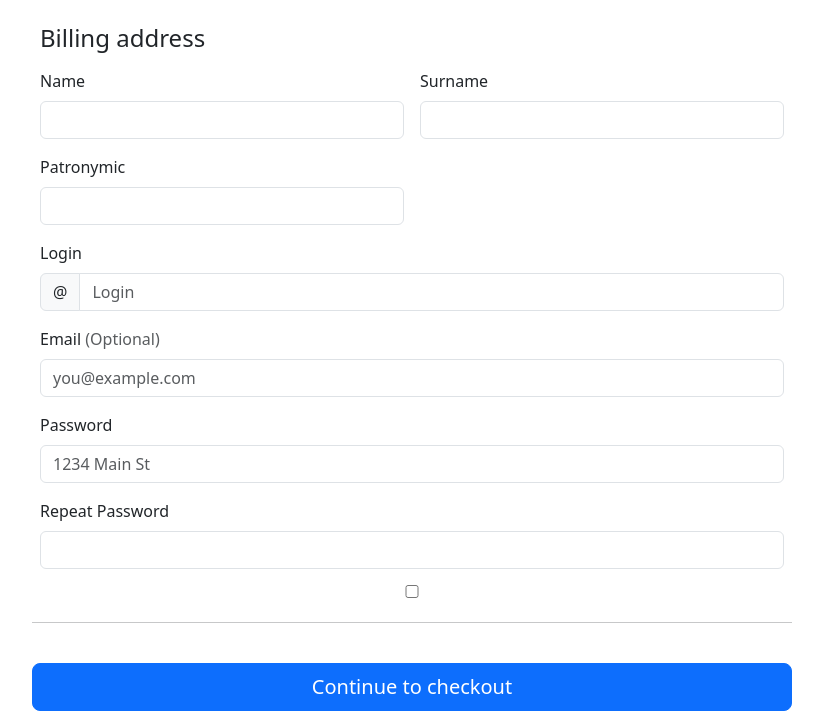
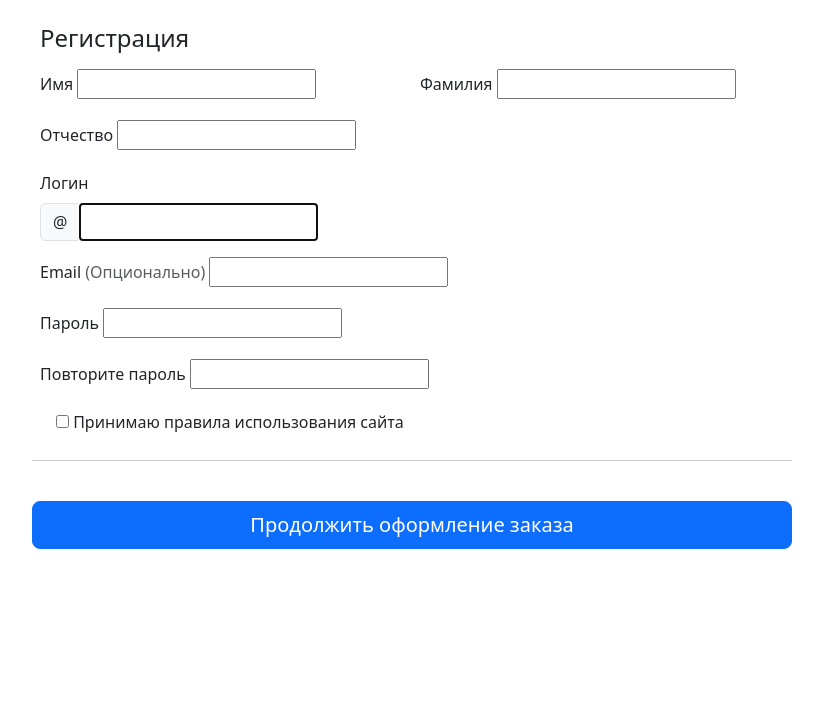
Before and after one commit to Gvyganovsky/django, a Django app: page /register/ in a window 1280 px wide. Shown: the part 73-800 px from the top of the page, without its empty margins (42-865 px from the left). Run offline with Django 5.2, Linux system fonts and the light colour scheme.

Commit message:
register

```diff
--- a/djangoProject/urls.py
+++ b/djangoProject/urls.py
@@ -7,7 +7,7 @@ from django.urls import path, include
 from django.contrib.auth.views import LoginView, LogoutView
 
 from general import views
-from general.views import RegisterView, index
+from general.views import index
 
 urlpatterns = [
     path('admin/', admin.site.urls),
@@ -15,7 +15,7 @@ urlpatterns = [
     path('product/<int:product_id>', views.product),
 
     path('accounts/', include('django.contrib.auth.urls')),
-    path('register/', RegisterView.as_view(), name='register'),
+    path('register/', views.register, name='register'),
 
     path('about/', views.about),
     path('contact/', views.contact),
--- a/general/forms.py
+++ b/general/forms.py
@@ -1,12 +1,21 @@
+from django.contrib.auth import get_user_model
 from django.contrib.auth.forms import UserCreationForm
-from django.forms import forms, CharField, DecimalField, ChoiceField
+from django.core.exceptions import ValidationError
+from django.forms import forms, CharField, DecimalField, ChoiceField, PasswordInput, BooleanField, EmailField
 
 from flowershop.models import CustomUser
 
 
-class RegisterForm(UserCreationForm):
-    class Meta(UserCreationForm.Meta):
+class RegistrationForm(UserCreationForm):
+    first_name = CharField(max_length=30, required=True, help_text='Обязательное поле.')
+    last_name = CharField(max_length=30, required=True, help_text='Обязательное поле.')
+    patronymic = CharField(max_length=30, required=True, help_text='Обязательное поле.')
+    email = EmailField(required=True, help_text='Введите действительный email адрес.')
+    rules = BooleanField(required=True, help_text='Примите правила использования сайта.')
+
+    class Meta:
         model = CustomUser
+        fields = ['first_name', 'last_name', 'patronymic', 'username', 'email', 'password1', 'password2', 'rules']
 
 
 class ProductFilterForm(forms.Form):
--- a/general/templates/registration/register.html
+++ b/general/templates/registration/register.html
@@ -16,87 +16,87 @@
 
     <main>
         <div class="col-md-7 col-lg-8">
-            <h4 class="mb-3">Billing address</h4>
-            <form class="needs-validation" method="post">
+            <h4 class="mb-3">Регистрация</h4>
+            <form class="needs-validation" method="post" action="{% url 'register' %}">
                 {% csrf_token %}
                 <div class="row g-3">
                     <div class="col-sm-6">
-                        <label for="firstName" class="form-label">Name</label>
-                        <input type="text" class="form-control" id="firstName" name="firstname" placeholder="" value=""
-                               required>
+                        <label for="firstName" class="form-label">Имя</label>
+                        {{ form.first_name }}
                         <div class="invalid-feedback">
-                            Valid first name is required.
+                            {{ form.first_name.errors }}
                         </div>
                     </div>
 
                     <div class="col-sm-6">
-                        <label for="lastName" class="form-label">Surname</label>
-                        <input type="text" class="form-control" id="lastName" name="lastname" placeholder="" value=""
-                               required>
+                        <label for="lastName" class="form-label">Фамилия</label>
+                        {{ form.last_name }}
                         <div class="invalid-feedback">
-                            Valid last name is required.
+                            {{ form.last_name.errors }}
                         </div>
                     </div>
 
                     <div class="col-sm-6">
-                        <label for="lastName" class="form-label">Patronymic</label>
-                        <input type="text" class="form-control" id="patronymic" name="patronymic" placeholder=""
-                               value=""
-                               required>
+                        <label for="patronymic" class="form-label">Отчество</label>
+                        {{ form.patronymic }}
                         <div class="invalid-feedback">
-                            Valid patronymic is required.
+                            {{ form.patronymic.errors }}
                         </div>
                     </div>
 
                     <div class="col-12">
-                        <label for="username" class="form-label">Login</label>
+                        <label for="username" class="form-label">Логин</label>
                         <div class="input-group has-validation">
                             <span class="input-group-text">@</span>
-                            <input type="text" class="form-control" id="username" name="username" placeholder="Login"
-                                   required>
+                            {{ form.username }}
                             <div class="invalid-feedback">
-                                Your login is required.
+                                {{ form.username.errors }}
                             </div>
                         </div>
                     </div>
 
                     <div class="col-12">
-                        <label for="email" class="form-label">Email <span class="text-body-secondary">(Optional)</span></label>
-                        <input type="email" class="form-control" id="email" name="email" placeholder="you@example.com">
+                        <label for="email" class="form-label">Email <span
+                                class="text-body-secondary">(Опционально)</span></label>
+                        {{ form.email }}
                         <div class="invalid-feedback">
-                            Please enter a valid email address for shipping updates.
+                            {{ form.email.errors }}
                         </div>
                     </div>
 
                     <div class="col-12">
-                        <label for="address" class="form-label">Password</label>
-                        <input type="password" class="form-control" id="password" name="password1"
-                               placeholder="1234 Main St" required>
+                        <label for="password" class="form-label">Пароль</label>
+                        {{ form.password1 }}
                         <div class="invalid-feedback">
-                            Please enter your password.
+                            {{ form.password1.errors }}
                         </div>
                     </div>
 
                     <div class="col-12">
-                        <label for="address" class="form-label">Repeat Password</label>
-                        <input type="password" class="form-control" id="repeatpassword" name="password2"
-                               required>
+                        <label for="repeatpassword" class="form-label">Повторите пароль</label>
+                        {{ form.password2 }}
                         <div class="invalid-feedback">
-                            Please enter your password.
+                            {{ form.password2.errors }}
                         </div>
                     </div>
 
-                    <input type="checkbox">
+                    <div class="col-12 form-check">
+                        {{ form.rules }}
+                        <label class="form-check-label" for="rules">Принимаю правила использования сайта</label>
+                        <div class="invalid-feedback">
+                            {{ form.rules.errors }}
+                        </div>
+                    </div>
 
-
-                    {% if form.errors %}
-                        {{ form.errors }}
+                    {% if form.non_field_errors %}
+                        <div class="col-12 alert alert-danger">
+                            {{ form.non_field_errors }}
+                        </div>
                     {% endif %}
-                    {% csrf_token %}
 
                     <hr class="my-4">
 
-                    <button class="w-100 btn btn-primary btn-lg" type="submit">Continue to checkout</button>
+                    <button class="w-100 btn btn-primary btn-lg" type="submit">Продолжить оформление заказа</button>
                 </div>
             </form>
         </div>
--- a/general/views.py
+++ b/general/views.py
@@ -1,10 +1,11 @@
+from django.contrib.auth import login
 from django.contrib.auth.views import LoginView, LogoutView
-from django.shortcuts import render
+from django.shortcuts import render, redirect
 from django.urls import reverse_lazy
 from django.views.generic import FormView
 
 from flowershop.models import Product
-from general.forms import RegisterForm
+from general.forms import RegistrationForm
 
 from .forms import ProductFilterForm
 
@@ -52,11 +53,14 @@ def contact(request):
     return render(request, 'contact.html')
 
 
-class RegisterView(FormView):
-    form_class = RegisterForm
-    template_name = 'registration/register.html'
-    success_url = reverse_lazy('index')
+def register(request):
+    if request.method == 'POST':
+        form = RegistrationForm(request.POST)
+        if form.is_valid():
+            user = form.save()
+            login(request, user)
+            return redirect('index')  # Замените 'home' на имя вашей домашней страницы
+    else:
+        form = RegistrationForm()
 
-    def form_valid(self, form):
-        form.save()
-        return super().form_valid(form)
+    return render(request, 'registration/register.html', {'form': form})
```
Also changed, not shown: db.sqlite3.
